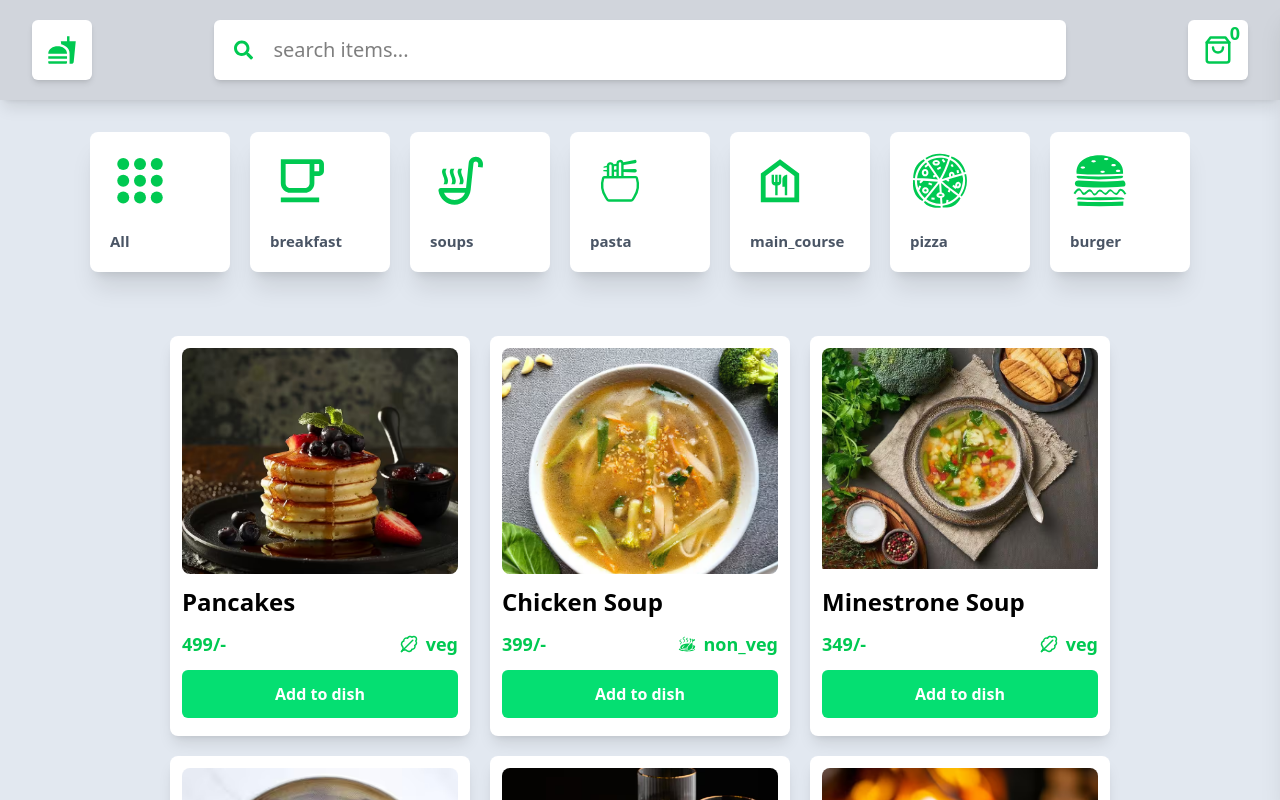
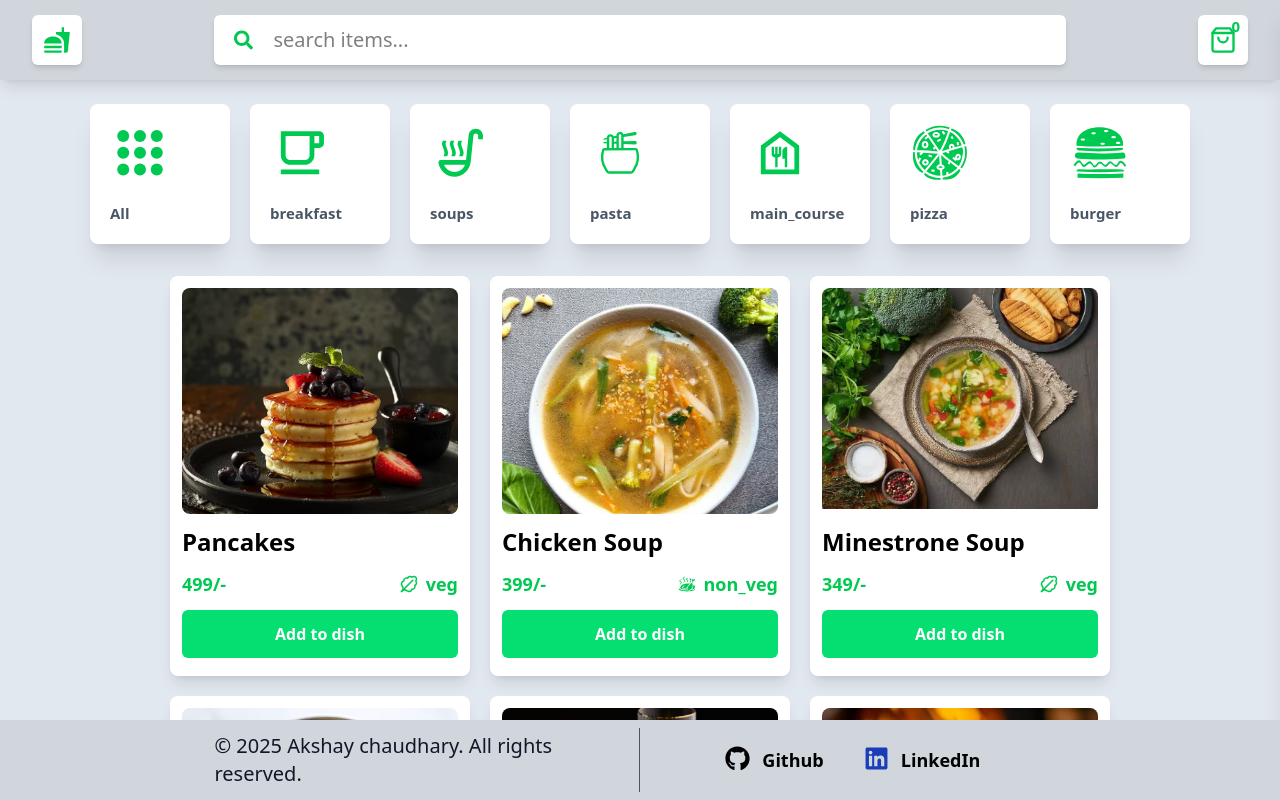
Before and after one commit to akshaypunia0/food-delivery-website, a React (Vite) app: page / in a window 1280 px wide. Shown: the top 800 px of the page. Built offline with nearby package versions, Linux system fonts and the light colour scheme.

Commit message:
Footer added and some bugs fix

```diff
--- a/src/App.jsx
+++ b/src/App.jsx
@@ -7,7 +7,7 @@ function App() {
   return (
       <div>
         <Home />
-        <ToastContainer />
+        <ToastContainer autoClose={1000}/>
       </div>
   )
 }
--- /dev/null
+++ b/src/components/Footer.jsx
@@ -0,0 +1,26 @@
+import React from 'react'
+import { FaGithub, FaLinkedin } from "react-icons/fa";
+
+const Footer = () => {
+    return (
+        <div className='w-full h-[80px] items-center px-5 md:px-8 sticky bottom-0 bg-gray-300 shadow-lg flex justify-center'>
+            <div className='w-[70%] h-[100%] flex items-center '>
+                <div className='w-[50%] h-[80%]  border-r-1 border-gray-600 flex items-center'>
+                    <span className='text-xl text-gray-900'>© 2025 Akshay chaudhary. All rights reserved.</span>
+                </div>
+                <div className='w-[50%] h-[80%] flex gap-10 items-center justify-center'>
+                    <div className='flex gap-3'>
+                        <span className='text-[25px]'><a href="https://github.com/akshaypunia0" target='_blank'><FaGithub /></a></span>
+                        <span className='text-lg font-semibold'><a href="https://github.com/akshaypunia0" target='_blank'>Github</a></span>
+                    </div>
+                    <div className='flex gap-3'>
+                        <span className='text-[25px] text-blue-800'><a href="https://www.linkedin.com/in/akshay-punia" target='_blank'><FaLinkedin /></a></span>
+                        <span className='text-lg font-semibold'><a href="https://www.linkedin.com/in/akshay-punia" target='_blank'>LinkedIn</a></span>
+                    </div>
+                </div>
+            </div>
+        </div>
+    )
+}
+
+export default Footer
--- a/src/components/Navbar.jsx
+++ b/src/components/Navbar.jsx
@@ -17,12 +17,12 @@ const Navbar = ({items}) => {
     }, [input])
 
     return (
-        <div className='w-full h-[100px] flex justify-between items-center px-5 md:px-8 sticky top-0 bg-gray-300 shadow-lg'>
-            <div className='w-[60px] h-[60px] bg-white flex justify-center items-center
+        <div className='w-full h-[80px] flex justify-between items-center px-5 md:px-8 sticky top-0 bg-gray-300 shadow-lg'>
+            <div className='w-[50px] h-[50px] bg-white flex justify-center items-center
             rounded-md shadow-md'>
-                <MdFastfood className='w-[30px] h-[30px] text-green-500' />
+                <MdFastfood className='w-[28px] h-[28px] text-green-500' />
             </div>
-            <form className='w-[50%] h-[60px] bg-white flex items-center px-5 gap-5 rounded-md shadow-md md:w-[70%]'
+            <form className='w-[50%] h-[50px] bg-white flex items-center px-5 gap-5 rounded-md shadow-md md:w-[70%]'
                 onSubmit={(e) => e.preventDefault()}>
                 <FaSearch className='w-[20px] h-[20px] text-green-500' />
                 <input type="text"
@@ -32,12 +32,12 @@ const Navbar = ({items}) => {
                     onChange={(e) => setInput(e.target.value)} />
             </form>
             <div
-            className='w-[60px] h-[60px] bg-white flex justify-center items-center
+            className='w-[50px] h-[50px] bg-white flex justify-center items-center
             rounded-md shadow-md relative'
             onClick={() => setShowCart(true)}>
-                <span className='absolute top-0 right-2 text-green-500 font-bold text-[18px]'>{items.length}</span>
+                <span className='absolute top-0 right-2 text-green-500 font-semibold text-[15px]'>{items.length}</span>
                 <LuShoppingBag
-                className='w-[30px] h-[30px] text-green-500 cursor-pointer'
+                className='w-[28px] h-[28px] text-green-500 cursor-pointer'
                 />
             </div>
         </div>
--- a/src/pages/Home.jsx
+++ b/src/pages/Home.jsx
@@ -8,6 +8,7 @@ import { RxCross2 } from "react-icons/rx";
 import Card2 from '../components/Card2'
 import { useSelector } from 'react-redux'
 import { toast } from 'react-toastify'
+import Footer from '../components/Footer'
 
 
 const Home = () => {
@@ -43,7 +44,7 @@ const Home = () => {
             <Navbar items={items} />
 
             {
-                input ? null : <div className='flex flex-wrap justify-center items-center gap-5 w-[100%] mt-8' >
+                input ? null : <div className='flex flex-wrap justify-center items-center gap-5 w-[100%] mt-6' >
                     {Categories.map((item) => (
                         <div key={item.id} className='w-[140px] h-[140px] bg-white flex flex-col items-start gap-5 p-5 text-[15px]
                 font-semibold text-gray-600 rounded-lg shadow-xl hover:bg-green-200 cursor-pointer transition-all duration-200'
@@ -55,7 +56,7 @@ const Home = () => {
                 </div>
             }
 
-            <div className='w-full flex flex-wrap gap-5 px-5 justify-center items-center pt-8 pb-8'>
+            <div className='w-full flex flex-wrap gap-5 px-0 justify-center items-center'>
                 {category.length > 0 ? <div className='w-full flex flex-wrap gap-[20px] px-5 justify-center items-center pt-8 pb-8'>
                     {category.map((item) => (
                         <div key={item.id}><Card name={item.food_name}
@@ -113,11 +114,9 @@ const Home = () => {
                 </div>
                     : <div className='text-center text-2xl text-green-500 font-semibold pt-10'>Your cart is empty</div>}
 
+            </div>
 
-
-
-
-            </div>
+            <Footer />
         </div>
 
     )
```
